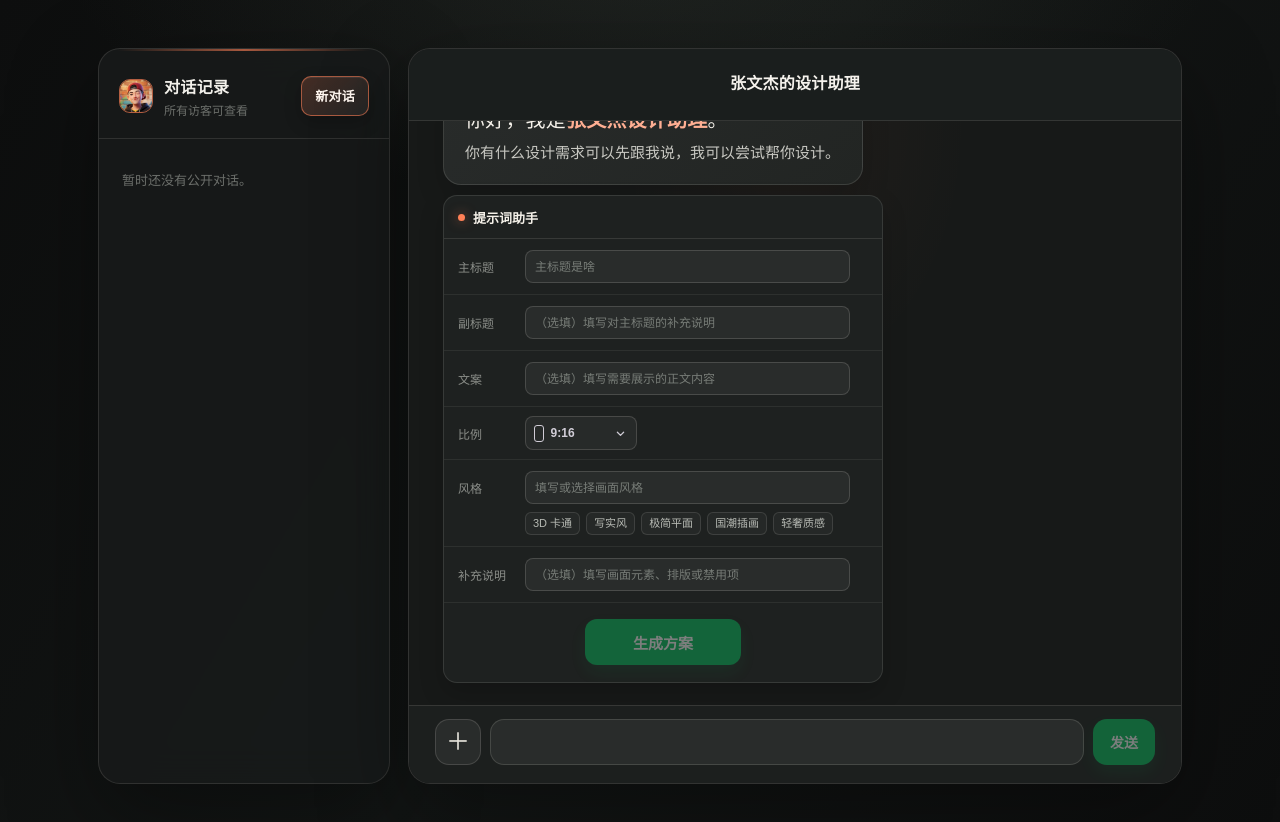
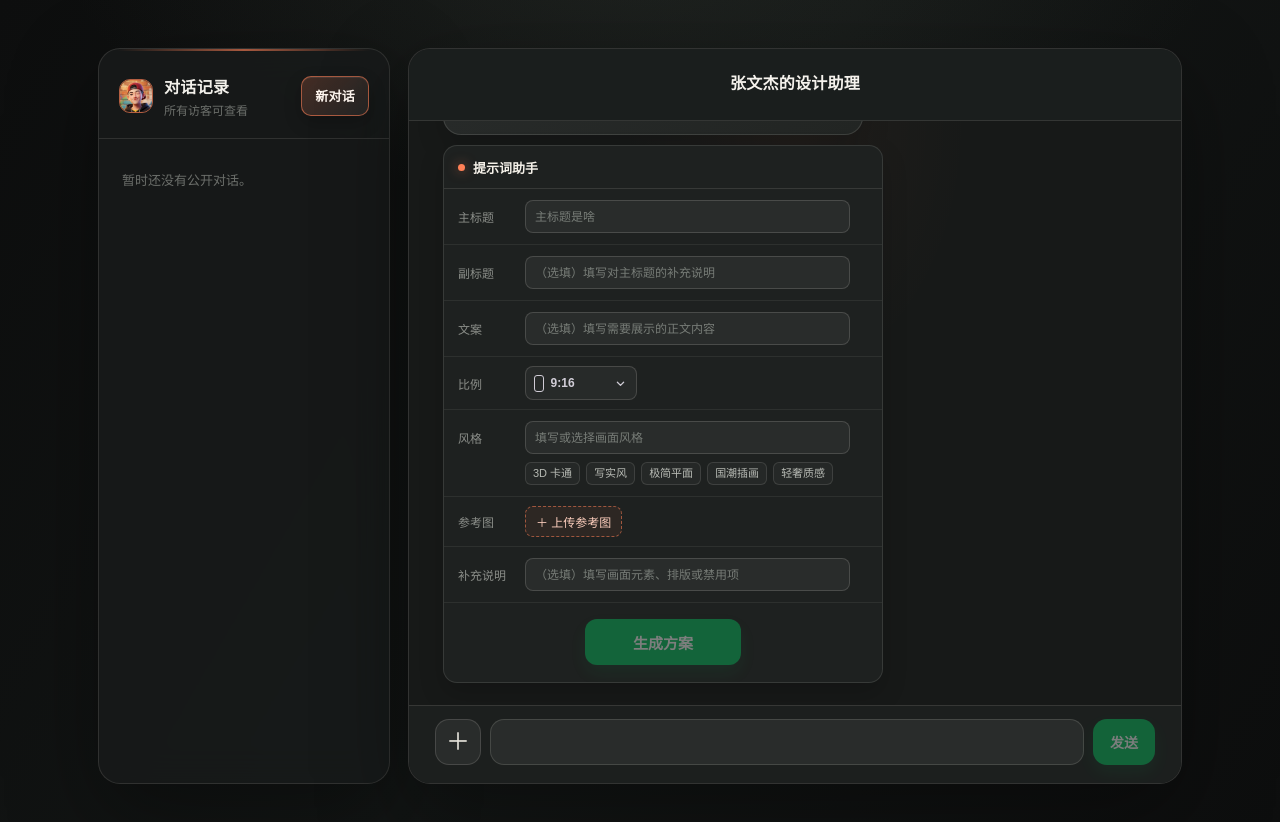
Before and after one commit to iamzwj/richart_clone, a Next.js app: page / in a window 1280 px wide. Shown: the top 822 px of the page. Built offline with nearby package versions, Linux system fonts and the light colour scheme.

Commit message:
feat: add reference image to prompt assistant

```diff
--- a/app/globals.css
+++ b/app/globals.css
@@ -64,6 +64,13 @@ button:focus-visible, textarea:focus-visible, a:focus-visible { outline: 2px sol
 .brief-field b { overflow: hidden; color: #e8e7e1; font-weight: 450; text-overflow: ellipsis; white-space: nowrap; }
 .brief-field input, .brief-field select { min-width: 0; width: 100%; padding: 4px 6px; border: 1px solid rgba(255,128,86,.64); border-radius: 6px; outline: 0; color: #fff; background: #2c302e; font: inherit; }
 .brief-field.ratio-picker { position: relative; z-index: 2; display: grid; grid-template-columns: 58px minmax(0, 1fr) auto auto; padding: 9px 14px; }
+.brief-reference { grid-template-columns: 58px minmax(0, 1fr); }
+.brief-reference-control { display: flex; align-items: center; gap: 8px; min-width: 0; }
+.brief-reference-upload { min-height: 31px; padding: 0 10px; border: 1px dashed rgba(255,128,86,.55); border-radius: 8px; background: rgba(255,128,86,.07); color: #ffd0bf; cursor: pointer; font-size: 12px; white-space: nowrap; }
+.brief-reference-upload:hover { border-color: rgba(255,151,118,.94); background: rgba(255,128,86,.15); }
+.brief-reference-upload:disabled { cursor: not-allowed; opacity: .45; }
+.brief-reference-thumbnail { width: 31px; height: 31px; flex: 0 0 auto; padding: 0; overflow: hidden; border: 1px solid rgba(255,128,86,.6); border-radius: 8px; background: #272a29; cursor: zoom-in; }
+.brief-reference-thumbnail img { width: 100%; height: 100%; display: block; object-fit: cover; }
 .ratio-picker > span { margin: 0; color: #8b8e89; font-size: 12px; font-weight: 400; }
 .ratio-picker-control { position: relative; width: max-content; min-width: 0; }
 .ratio-trigger { width: 112px; min-height: 34px; display: flex; align-items: center; justify-content: space-between; padding: 5px 8px; border: 1px solid rgba(239,236,226,.16); border-radius: 8px; background: rgba(255,255,255,.045); color: #d0ccd6; cursor: pointer; }
--- a/app/layout.tsx
+++ b/app/layout.tsx
@@ -4,8 +4,8 @@ import "./globals.css";
 export const revalidate = 0;
 
 export const metadata: Metadata = {
-  title: `${process.env.NEXT_PUBLIC_CLONE_NAME || "张文杰"} · 设计助理`,
-  description: "张文杰设计助理：协助梳理需求、评审方案、探索视觉方向。",
+  title: `${process.env.NEXT_PUBLIC_CLONE_NAME || "张文杰"}的设计助理`,
+  description: "张文杰的设计助理：协助梳理需求、评审方案、探索视觉方向。",
 };
 
 export default function RootLayout({ children }: Readonly<{ children: React.ReactNode }>) {
--- a/app/page.tsx
+++ b/app/page.tsx
@@ -1,6 +1,6 @@
 "use client";
 
-import { FormEvent, useEffect, useRef, useState } from "react";
+import { FormEvent, Fragment, useEffect, useRef, useState } from "react";
 import { DEFAULT_DESIGN_SIZE, DESIGN_SIZE_OPTIONS } from "@/lib/design-sizes";
 
 type Brief = {
@@ -31,7 +31,7 @@ type ActiveConversation = { id: string; token: string };
 const emptyBrief: Brief = { title: "", subtitle: "", copy: "", supplement: "", size: DEFAULT_DESIGN_SIZE, style: "" };
 const welcome: Message = {
   role: "assistant",
-  content: "你好，我是张文杰设计助理。你有什么设计需求可以先跟我说，我可以尝试帮你设计。\n\n你可以跟我说你要做什么，例如：设计一个海报，主标题是xxx，副标题是xxx，下面的文案是xxx，尺寸是：9:16，3d卡通风格。",
+  content: "你好，我是张文杰的设计助理。你有什么设计需求可以先跟我说，我可以尝试帮你设计。\n\n你可以跟我说你要做什么，例如：设计一个海报，主标题是xxx，副标题是xxx，下面的文案是xxx，尺寸是：9:16，3d卡通风格。",
   brief: emptyBrief,
 };
 const fieldLabels: Record<keyof Brief, string> = {
@@ -255,7 +255,7 @@ function updateConstraints(message: string, current: string[]): string[] {
 
 function WelcomeMessage() {
   return <div className="welcome-bubble">
-    <p className="welcome-greeting">你好，我是<strong>张文杰设计助理</strong>。</p>
+    <p className="welcome-greeting">你好，我是<strong>张文杰的设计助理</strong>。</p>
     <p className="welcome-intro">你有什么设计需求可以先跟我说，我可以尝试帮你设计。</p>
   </div>;
 }
@@ -822,7 +822,8 @@ export default function Home() {
                 {message.brief && !isGenerationProgress(message) && <section className="brief-card" aria-label="提示词助手">
                   <div className="brief-card-title">提示词助手</div>
                   {(Object.keys(fieldLabels) as (keyof Brief)[]).map((field) => (
-                    <div className={`brief-field ${field === "style" ? "style-field" : ""} ${field === "size" && index === latestBriefIndex && !readOnly ? "ratio-picker" : (!message.brief?.[field] || editingField === field) && index === latestBriefIndex ? "brief-field-input" : ""}`} key={field}>
+                    <Fragment key={field}>
+                    <div className={`brief-field ${field === "style" ? "style-field" : ""} ${field === "size" && index === latestBriefIndex && !readOnly ? "ratio-picker" : (!message.brief?.[field] || editingField === field) && index === latestBriefIndex ? "brief-field-input" : ""}`}>
                       <span>{fieldLabels[field]}</span>
                       {field === "size" && index === latestBriefIndex && !readOnly ? <div className="ratio-picker-control">
                         <button
@@ -898,6 +899,15 @@ export default function Home() {
                         <svg viewBox="0 0 24 24" aria-hidden="true"><path d="M4 16.8V20h3.2L18.5 8.7l-3.2-3.2L4 16.8Zm13.8-12.3 1.7-1.7a1.5 1.5 0 0 1 2.1 0l.9.9a1.5 1.5 0 0 1 0 2.1l-1.7 1.7-3-3Z" /></svg>
                       </button>)}
                     </div>
+                    {field === "style" && <div className="brief-field brief-reference">
+                      <span>参考图</span>
+                      <div className="brief-reference-control">
+                        {reference && <button type="button" className="brief-reference-thumbnail" onClick={() => setPreview({ url: reference.dataUrl })} aria-label="预览参考图"><img src={reference.thumbnail} alt="已上传的参考图" /></button>}
+                        {!readOnly && <button type="button" className="brief-reference-upload" onClick={() => fileInputRef.current?.click()} disabled={pending}>＋ 上传参考图</button>}
+                        {!reference && readOnly && <b>无参考图</b>}
+                      </div>
+                    </div>}
+                    </Fragment>
                   ))}
                   {message.constraints?.length ? <div className="brief-constraints">约束：{message.constraints.join(" · ")}</div> : null}
                   {index === latestBriefIndex && !readOnly && <div className="brief-card-footer"><button type="button" disabled={missingRequiredBriefFields(brief).length > 0 || pending} onClick={() => { void generateFromBriefCard(message); }}>生成方案</button></div>}
```
